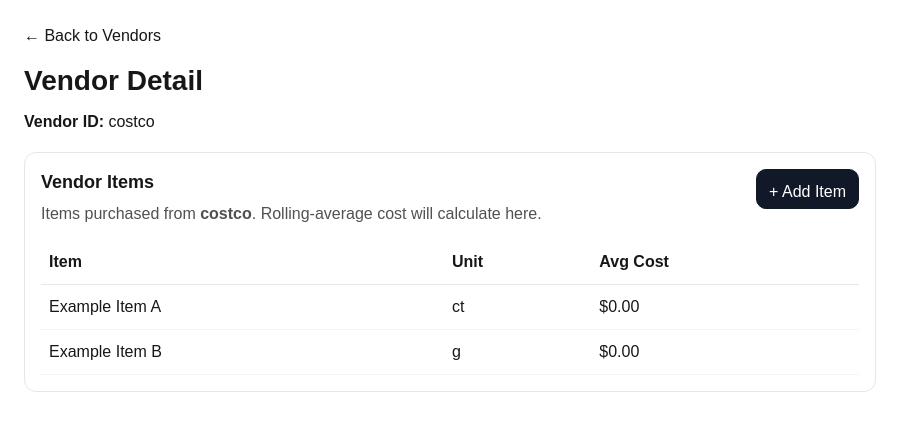
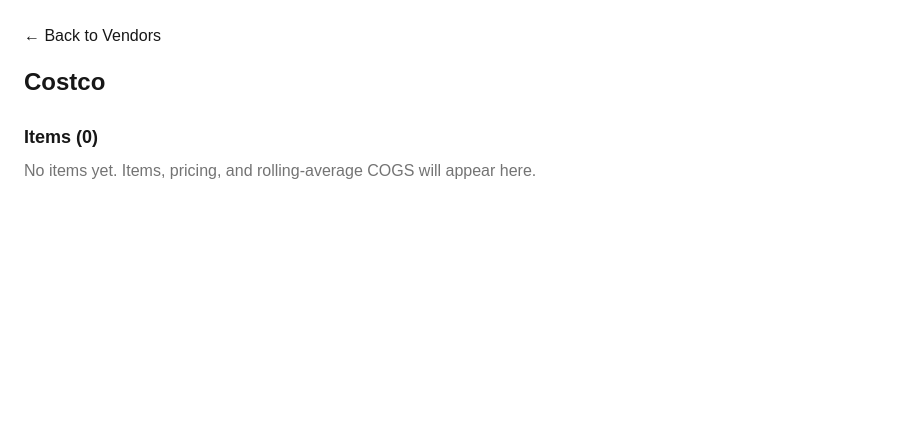
Before and after one commit to pilot1959/caterpilot-inventory, a Next.js app: page /vendors/costco in a window 1280 px wide. Shown: the top 430 px of the page, without its empty margins (0-915 px from the left). Built offline with nearby package versions, Linux system fonts and the light colour scheme.

Commit message:
Update page.tsx

```diff
--- a/app/vendors/[id]/page.tsx
+++ b/app/vendors/[id]/page.tsx
@@ -1,25 +1,60 @@
 import Link from "next/link";
-import VendorItems from "../../components/vendors/VendorItems";
+import { seedVendors, rollingAverage, money } from "@/app/components/vendors/vendorData";
 
 export default function VendorDetailPage({
   params,
 }: {
   params: { id: string };
 }) {
+  const vendor = seedVendors.find(v => v.id === params.id);
+
+  if (!vendor) {
+    return (
+      <div style={{ padding: 24 }}>
+        <Link href="/vendors">← Back to Vendors</Link>
+        <h1 style={{ marginTop: 16 }}>Vendor Not Found</h1>
+      </div>
+    );
+  }
+
   return (
-    <div style={{ padding: 24, maxWidth: 900 }}>
+    <div style={{ padding: 24 }}>
       <Link href="/vendors">← Back to Vendors</Link>
 
-      <h1 style={{ fontSize: 28, fontWeight: 800, marginTop: 12 }}>
-        Vendor Detail
+      <h1 style={{ fontSize: 24, fontWeight: 700, marginTop: 16 }}>
+        {vendor.name}
       </h1>
 
-      <p style={{ marginTop: 8 }}>
-        <strong>Vendor ID:</strong> {params.id}
-      </p>
+      <div style={{ marginTop: 24 }}>
+        <h2 style={{ fontSize: 18, fontWeight: 600 }}>
+          Items ({vendor.items.length})
+        </h2>
 
-      <div style={{ marginTop: 18 }}>
-        <VendorItems vendorId={params.id} />
+        {vendor.items.length === 0 && (
+          <p style={{ marginTop: 8, opacity: 0.6 }}>
+            No items yet. Items, pricing, and rolling-average COGS will appear here.
+          </p>
+        )}
+
+        {vendor.items.map(item => (
+          <div
+            key={item.id}
+            style={{
+              marginTop: 12,
+              padding: 12,
+              border: "1px solid #e5e5e5",
+              borderRadius: 8
+            }}
+          >
+            <strong>{item.name}</strong>
+            <div style={{ marginTop: 4, fontSize: 14 }}>
+              Last Cost: {money(item.lastCost)}
+            </div>
+            <div style={{ fontSize: 14, opacity: 0.7 }}>
+              Rolling Avg: {money(rollingAverage(item.costHistory))}
+            </div>
+          </div>
+        ))}
       </div>
     </div>
   );
```
